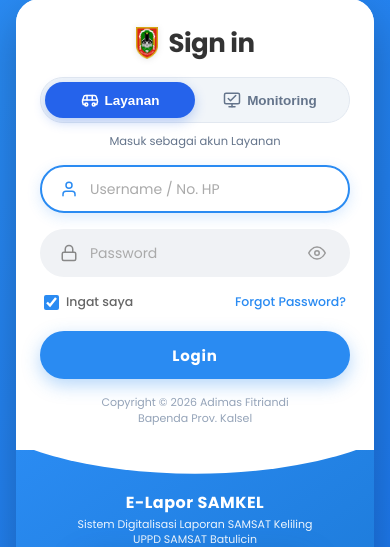
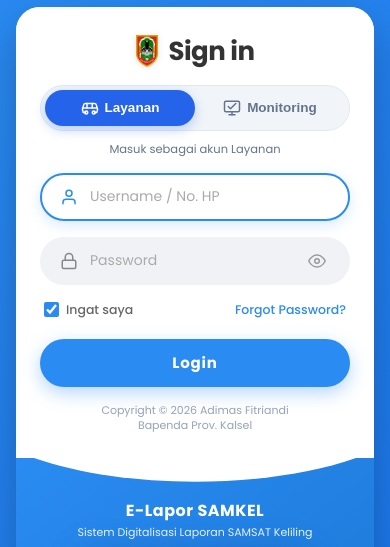
Before and after one commit to tibpkukkalsel/sakti, a Laravel app: page / in a window 390 px wide. Shown: the part 52-599 px from the top of the page. Run offline with Laravel 12, Linux system fonts and the light colour scheme; parts of the project's set-up code (start-up, migrations or seed data) failed here and were passed over.

Commit message:
fix(ui): hapus teks UPPD Batulicin pada panel bawah mobile login

```diff
--- a/resources/views/auth/login.blade.php
+++ b/resources/views/auth/login.blade.php
@@ -264,7 +264,7 @@
             <div class="mobile-info-wrap">
                 <h3 class="mobile-info-title">E-Lapor SAMKEL</h3>
                 <p class="mobile-info-desc">
-                    Sistem Digitalisasi Laporan SAMSAT Keliling<br> UPPD SAMSAT Batulicin
+                    Sistem Digitalisasi Laporan SAMSAT Keliling
                 </p>
 
                 <!-- Ilustrasi Layanan Mobil Samsat Keliling Mobile -->
```
